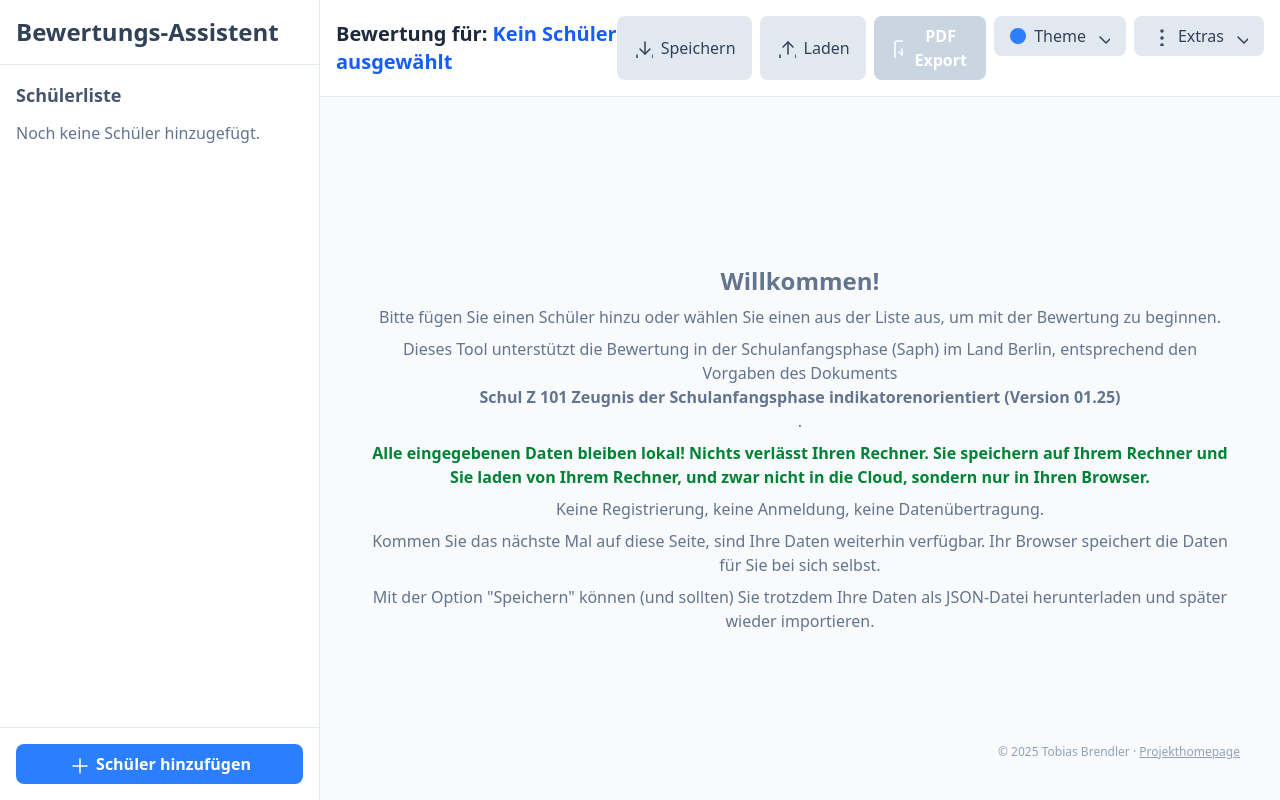
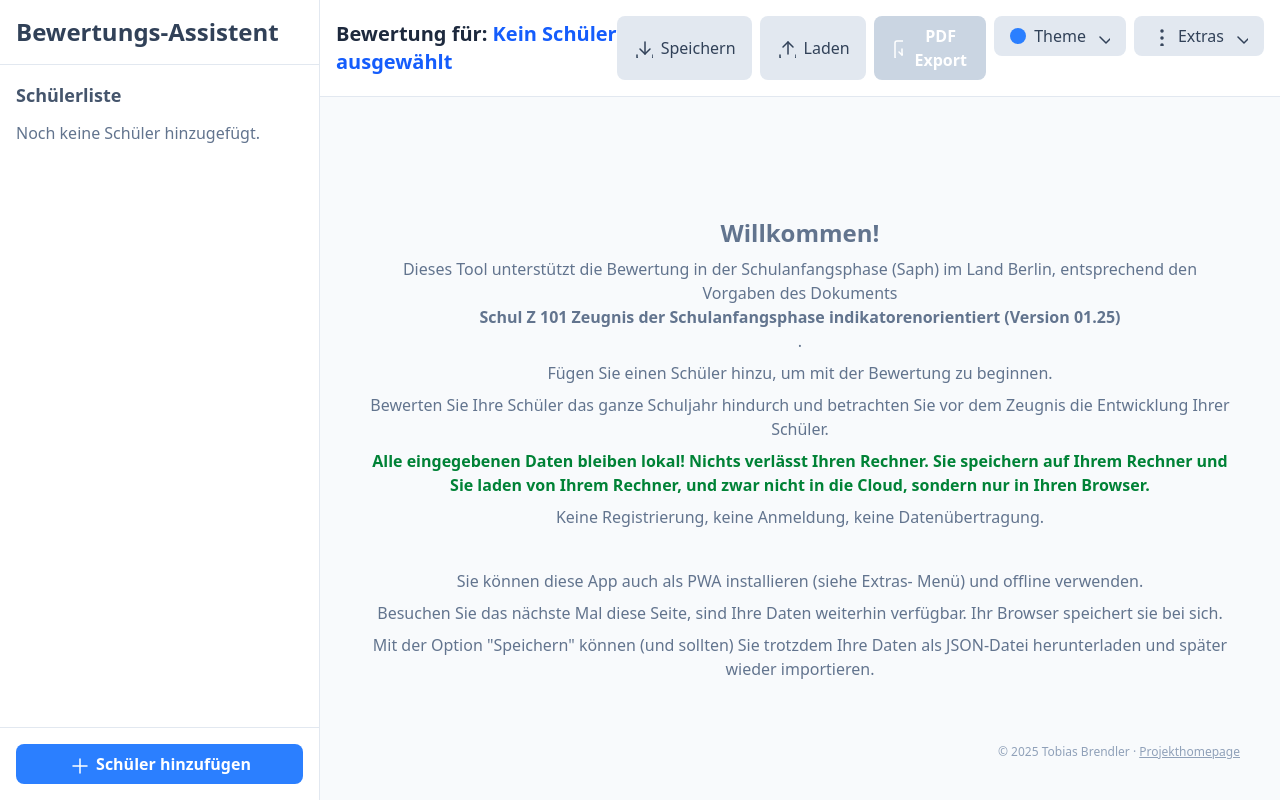
Before and after one commit to Etschmia/SaphBewertungBerlin, a React (Vite) app: page / in a window 1280 px wide. Built offline with nearby package versions, Linux system fonts and the light colour scheme.

Commit message:
Hilfetexte

```diff
--- a/App.tsx
+++ b/App.tsx
@@ -597,18 +597,21 @@ const App: React.FC = () => {
                 <div className="relative flex items-center justify-center h-full p-6">
                     <div className="text-center text-slate-500 dark:text-gray-400">
                         <h3 className="text-2xl font-semibold">Willkommen!</h3>
-                        <p className="mt-2">Bitte fügen Sie einen Schüler hinzu oder wählen Sie einen aus der Liste aus, um mit der Bewertung zu beginnen.</p>
                         <p className="mt-2">
                           Dieses Tool unterstützt die Bewertung in der Schulanfangsphase (Saph) im Land Berlin,
                           entsprechend den Vorgaben des Dokuments
                           <p className="font-semibold">Schul Z 101 Zeugnis der Schulanfangsphase indikatorenorientiert (Version 01.25)</p>.
                         </p>
+                        <p className="mt-2">Fügen Sie einen Schüler hinzu, um mit der Bewertung zu beginnen.</p>
+                        <p className="mt-2">Bewerten Sie Ihre Schüler das ganze Schuljahr hindurch und betrachten Sie vor dem Zeugnis die Entwicklung Ihrer Schüler.</p>
                         <p className="font-bold text-green-700 mt-2">
                           Alle eingegebenen Daten bleiben lokal! Nichts verlässt Ihren Rechner. Sie speichern auf Ihrem Rechner und Sie laden von Ihrem Rechner, und zwar nicht in die Cloud, sondern nur in Ihren Browser.
                         </p>
                         <p className="mt-2">Keine Registrierung, keine Anmeldung, keine Datenübertragung.
                         </p>
-                        <p className="mt-2">Kommen Sie das nächste Mal auf diese Seite, sind Ihre Daten weiterhin verfügbar. Ihr Browser speichert die Daten für Sie bei sich selbst.</p>
+                        <p className="mt-2">&nbsp;</p>
+                        <p className="mt-2">Sie können diese App auch als PWA installieren (siehe Extras- Menü) und offline verwenden.</p>
+                        <p className="mt-2">Besuchen Sie das nächste Mal diese Seite, sind Ihre Daten weiterhin verfügbar. Ihr Browser speichert sie bei sich.</p>
                         <p className="mt-2">Mit der Option "Speichern" können (und sollten) Sie trotzdem Ihre Daten als JSON-Datei herunterladen und später wieder importieren.</p>
                     </div>
                     <div className="absolute bottom-4 right-4 text-right text-xs text-slate-400 dark:text-gray-500">
```
